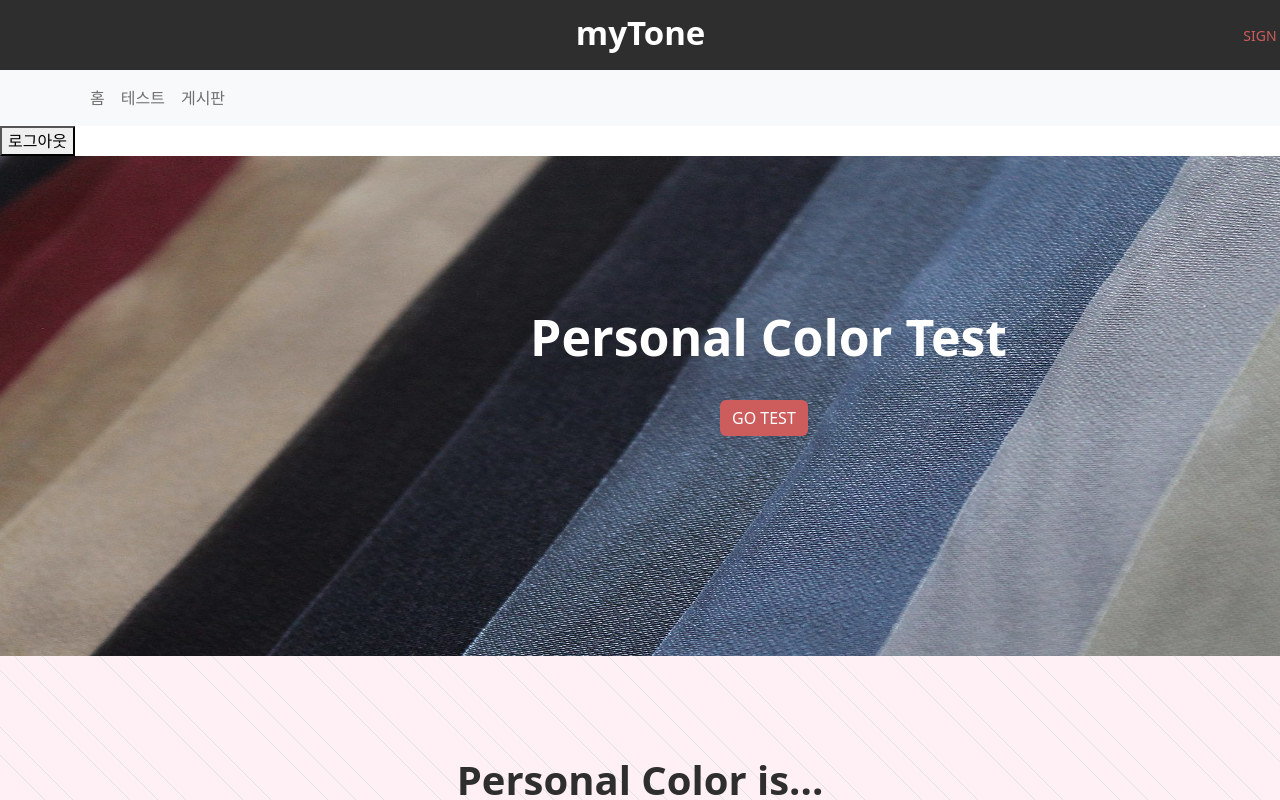
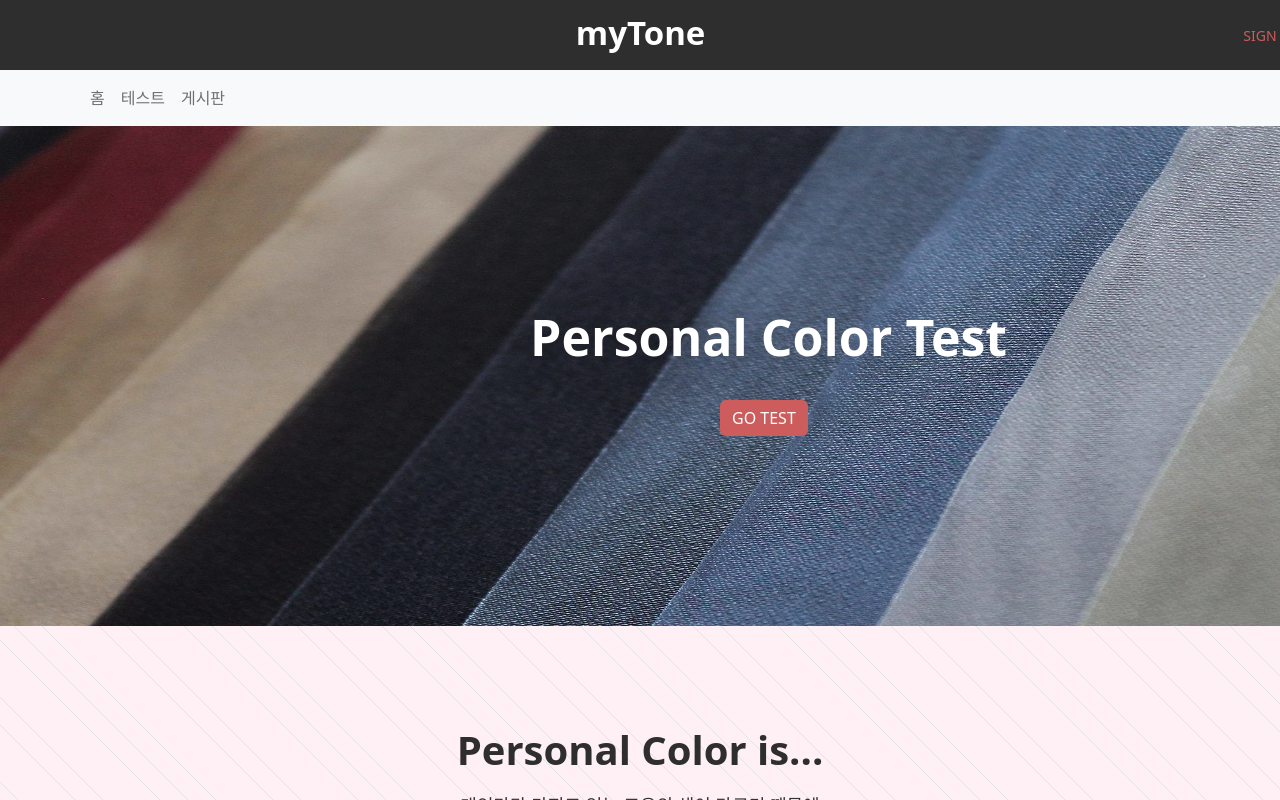
Before and after one commit to Project-MyTone/MyTone_Front, a React (Create React App) app: page / in a window 1280 px wide. Shown: the top 800 px of the page. Built offline with nearby package versions, Linux system fonts and the light colour scheme.

Commit message:
헤더로 SignOut 컴포넌트 이동

```diff
--- a/src/App.js
+++ b/src/App.js
@@ -17,15 +17,13 @@ import PrivateRoute from './routes/PrivateRoute.js'
 import axios from "axios"
 import SignOut from './components/user/SignOut.js'
 function App() {
-  let [category, setCategory] = useState(-1); // 0:all, 1:여름 쿨톤, 2:겨울 쿨톤, 3:가을 웜톤, 4:봄 웜톤
-
-
+  let [category, setCategory] = useState(0); // 0:all, 1:여름 쿨톤, 2:겨울 쿨톤, 3:가을 웜톤, 4:봄 웜톤
 
 
   return (
     <div className="App">
       <Header></Header>
-      <SignOut></SignOut>
+
       <Suspense fallback={<Loading />}>
         <Routes>
           <Route path="/" element={<Main />}></Route>
```
